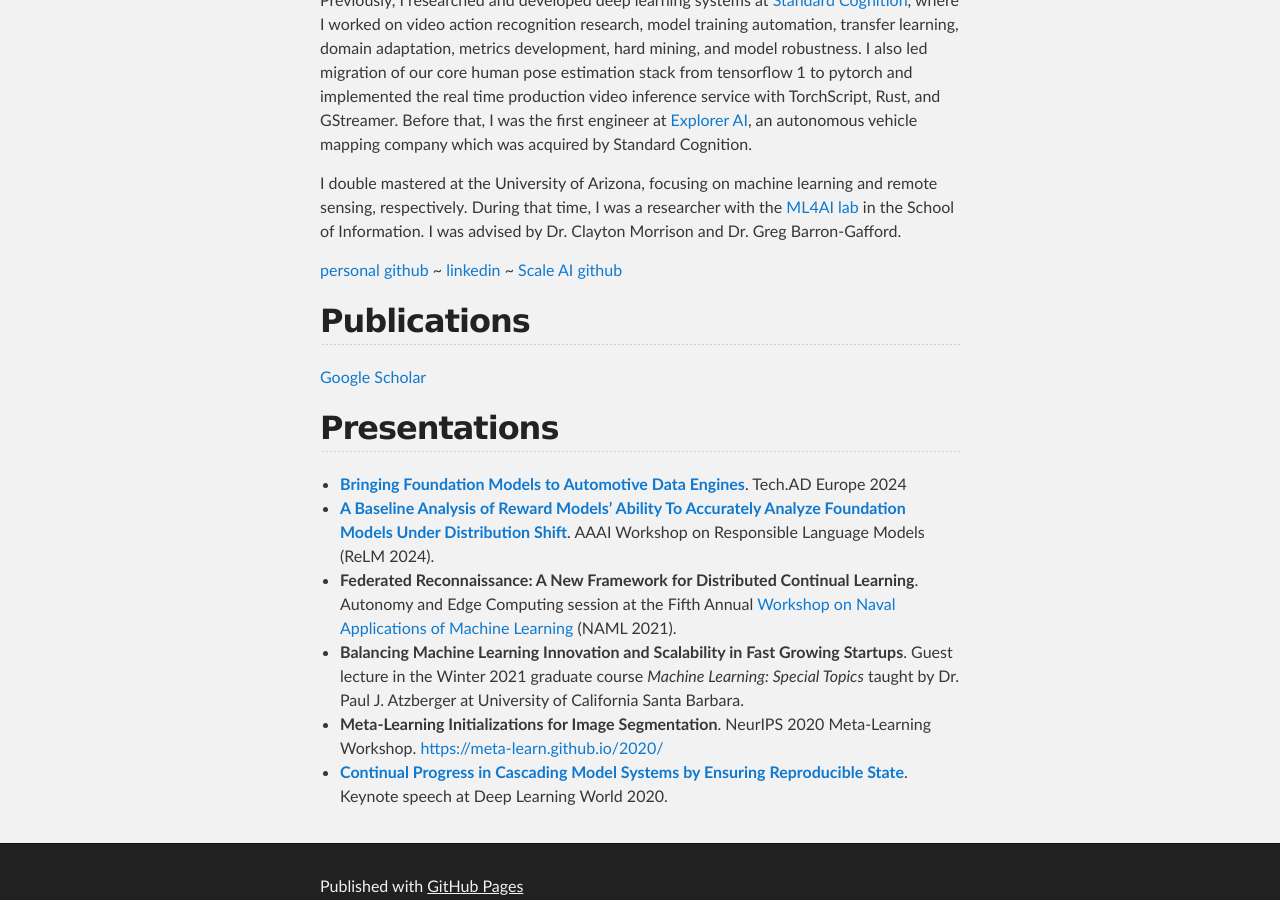
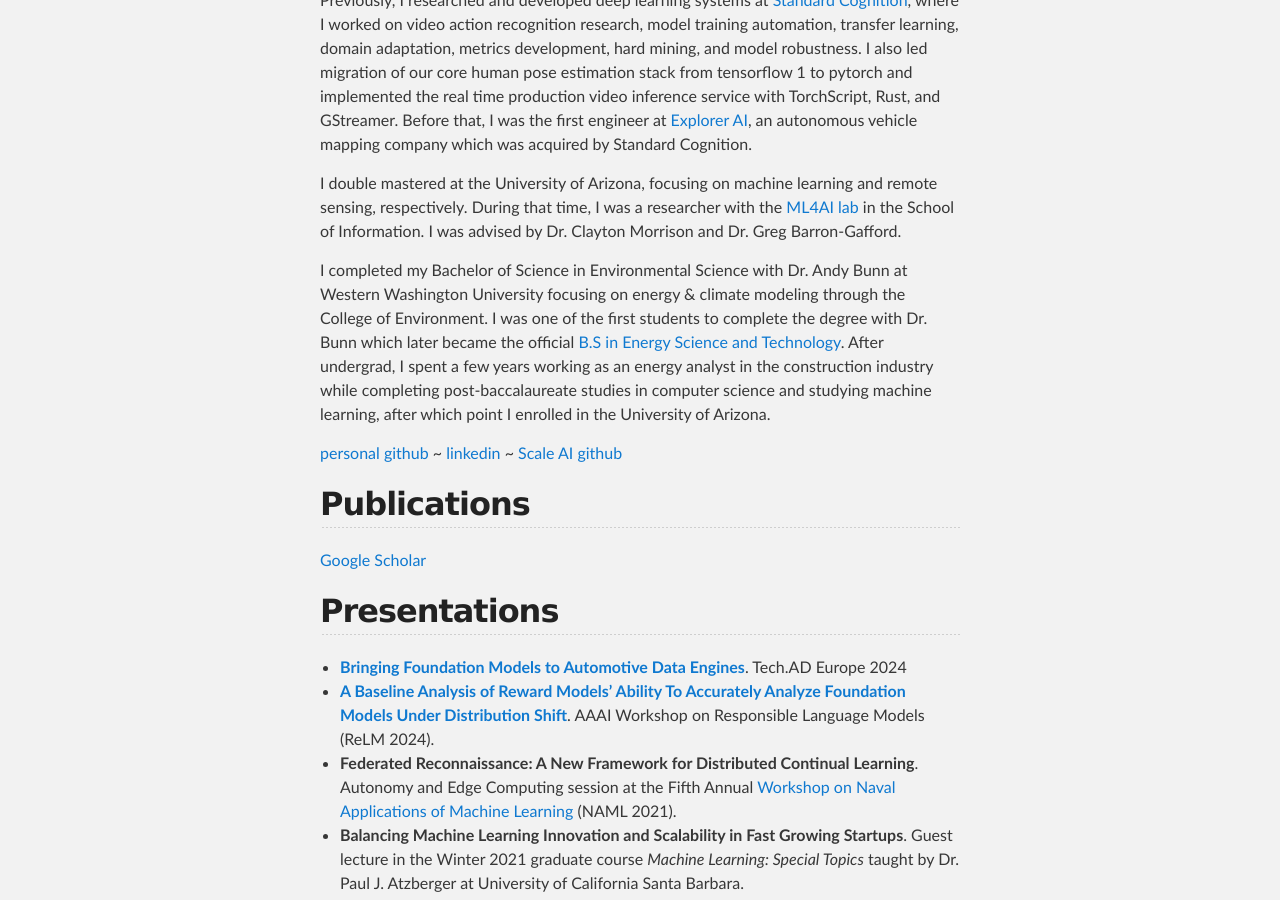
Before and after one commit to SMHendryx/SMHendryx.github.io, a Jekyll site: the page built from index.md, in a window 1280 px wide and 900 px high, scrolled down 674 px. Built offline with Jekyll 4.4.1, drawn with Linux system fonts in a browser that asks for light colours.

Commit message:
Update index.md

```diff
--- a/index.md
+++ b/index.md
@@ -10,6 +10,7 @@ Previously, I researched and developed deep learning systems at [Standard Cognit
 
 I double mastered at the University of Arizona, focusing on machine learning and remote sensing, respectively. During that time, I was a researcher with the [ML4AI lab](https://ml4ai.github.io/) in the School of Information. I was advised by Dr. Clayton Morrison and Dr. Greg Barron-Gafford.
 
+I completed my Bachelor of Science in Environmental Science with Dr. Andy Bunn at Western Washington University focusing on energy & climate modeling through the College of Environment. I was one of the first students to complete the degree with Dr. Bunn which later became the official [B.S in Energy Science and Technology](https://energy.wwu.edu/bs-energy-science-and-technology). After undergrad, I spent a few years working as an energy analyst in the construction industry while completing post-baccalaureate studies in computer science and studying machine learning, after which point I enrolled in the University of Arizona.
 
 [//]: # "[Curriculum vitae](./assets/Sean_Hendryx_CV.pdf)"
 [personal github](https://github.com/SMHendryx) ~ [linkedin](https://www.linkedin.com/in/sean-hendryx-43894056/) ~ [Scale AI github](https://github.com/hendryx-scale)
```
